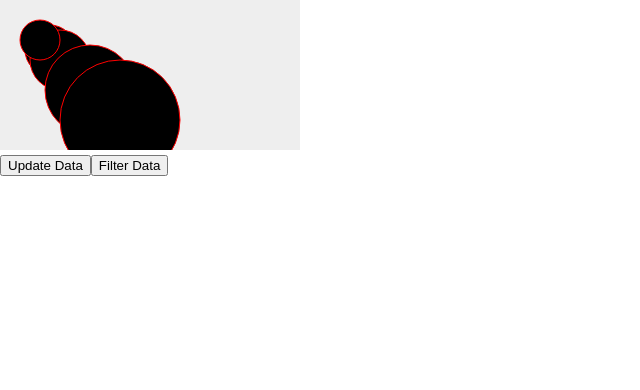
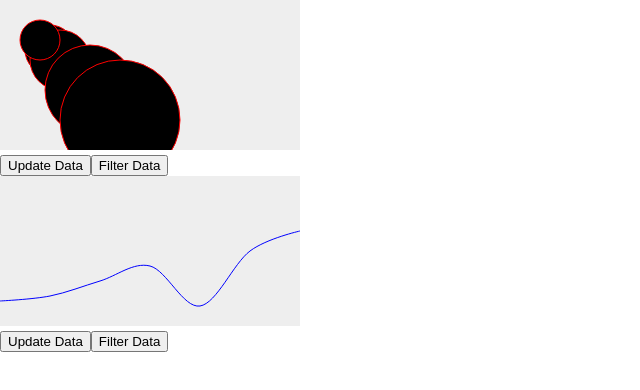
Before and after one commit to yonatanmk/bar-chart, a React (Create React App) app: page / in a window 1280 px wide. Shown: the top 390 px of the page, without its empty margins (0-640 px from the left). Built offline with nearby package versions, Linux system fonts and the light colour scheme.

Commit message:
LineChart

```diff
--- a/src/App.js
+++ b/src/App.js
@@ -1,8 +1,18 @@
 import "./App.css";
 import Circles from "./Circles";
+import LineChart from "./LineChart";
 
 function App() {
-  return <Circles />;
+  return (
+    <div className="App">
+      <div>
+        <Circles />
+      </div>
+      <div>
+        <LineChart />
+      </div>
+    </div>
+  );
 }
 
 export default App;
--- /dev/null
+++ b/src/LineChart.js
@@ -0,0 +1,54 @@
+import { useRef, useEffect, useState } from "react";
+import { select, line, curveCardinal } from "d3";
+
+const defaultData = [25, 30, 45, 60, 20, 75, 95];
+
+function LineChart() {
+  const [data, setData] = useState(defaultData);
+  const svgRef = useRef();
+  useEffect(() => {
+    const svg = select(svgRef.current);
+    const myLine = line()
+      .x((value, index) => index * 50)
+      .y((value) => 150 - value)
+      .curve(curveCardinal);
+
+    svg
+      .selectAll("path")
+      .data([data])
+      .join("path")
+      .attr("d", (value) => myLine(value))
+      .attr("fill", "none")
+      .attr("stroke", "blue");
+
+    // svg
+    //   .selectAll("circle")
+    //   .data(data)
+    //   .join("circle")
+    //   // .join(
+    //   //   (enter) => enter.append("circle").attr("class", "new")
+    //   //   // (update) => update.attr("class", "updated")
+    //   //   // (exit) => exit.remove()
+    //   // )
+    //   .attr("r", (value) => value)
+    //   .attr("cx", (value) => value * 2)
+    //   .attr("cy", (value) => value * 2)
+    //   .attr("stroke", "red");
+  }, [data]);
+  return (
+    <>
+      <svg ref={svgRef}>
+        {/* <path d="M0,150 100,100 150,120" stroke="blue" fill="none" /> */}
+      </svg>
+      <br />
+      <button onClick={() => setData((prev) => prev.map((x) => x + 5))}>
+        Update Data
+      </button>
+      <button onClick={() => setData((prev) => prev.filter((x) => x < 35))}>
+        Filter Data
+      </button>
+    </>
+  );
+}
+
+export default LineChart;
```
